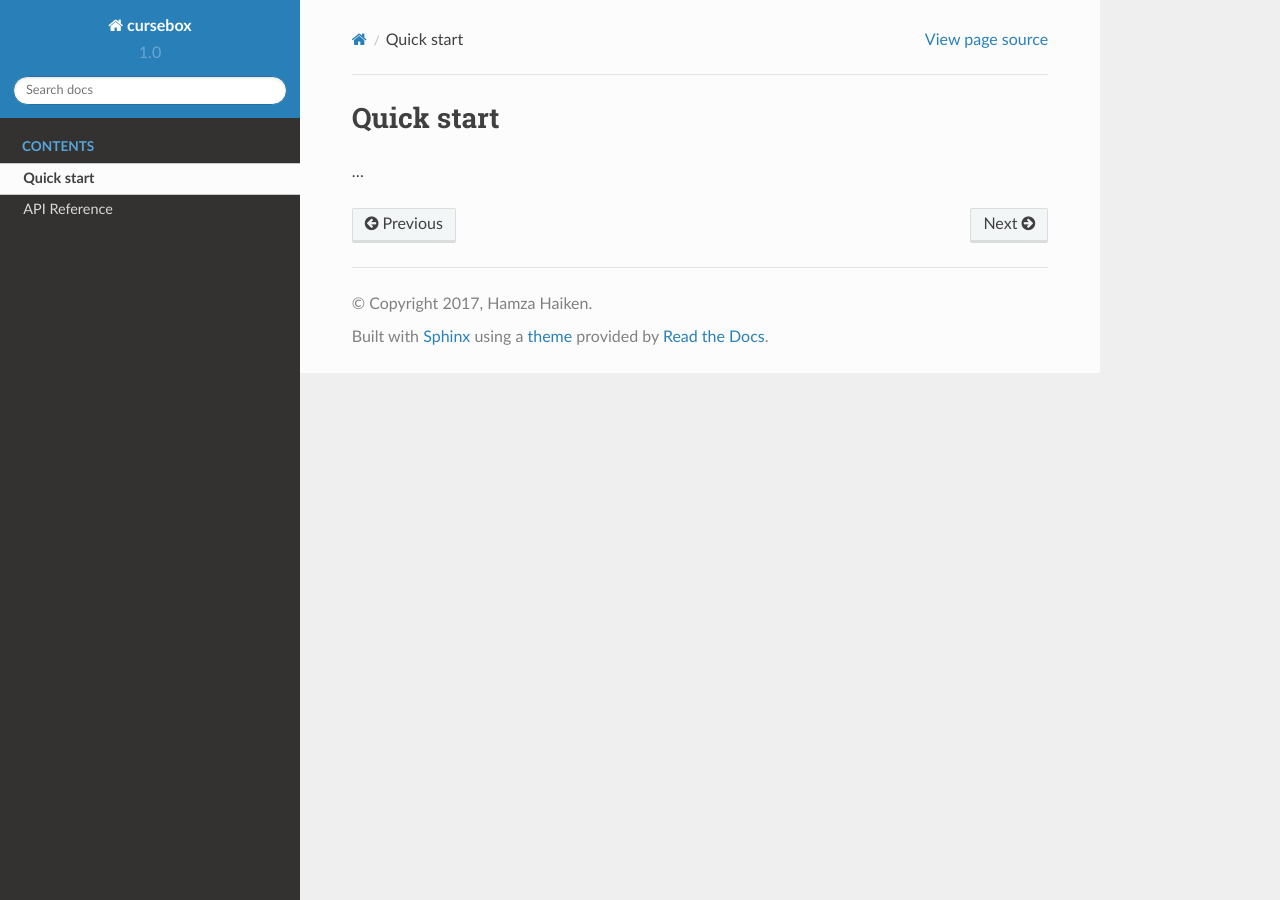
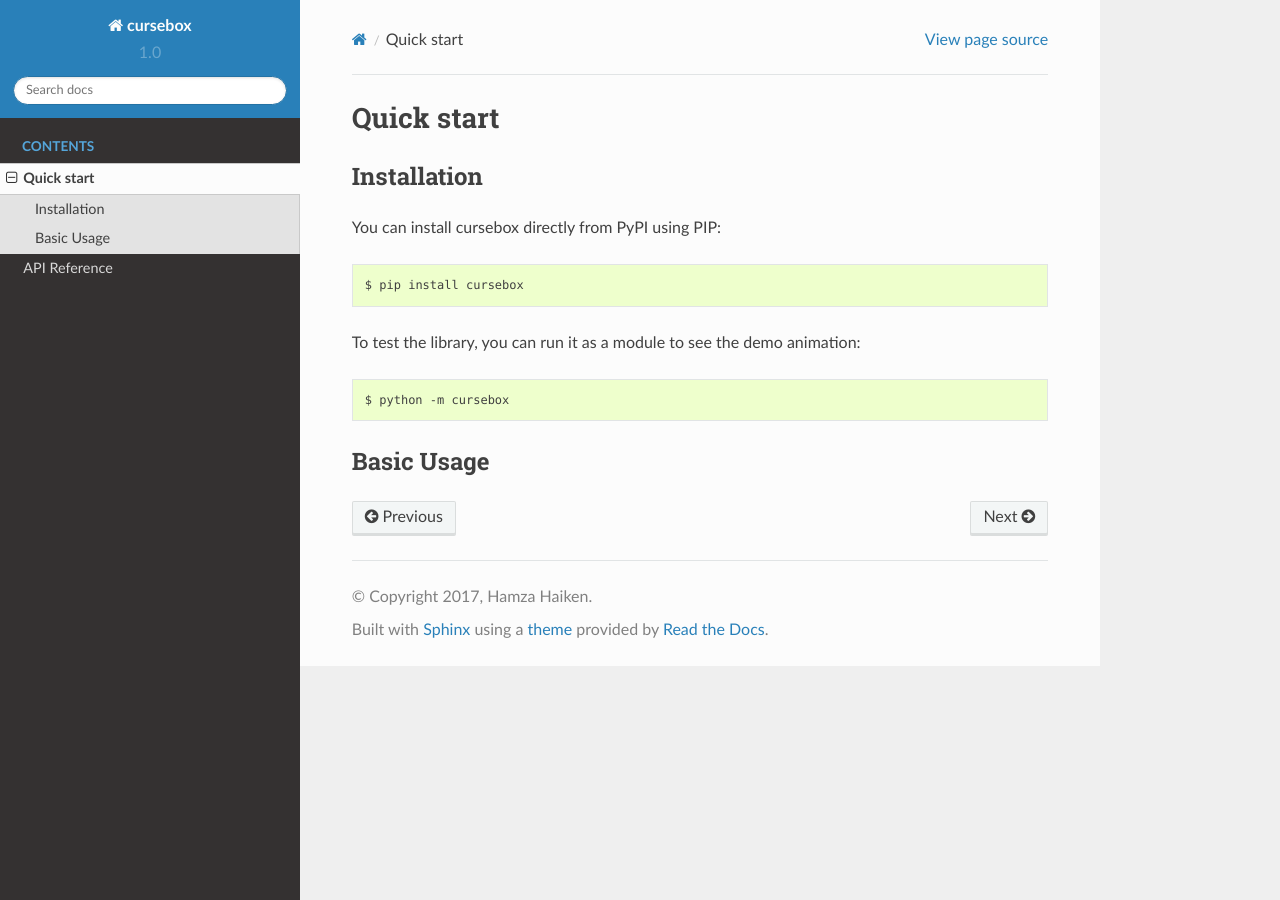
Before and after one commit to Tenchi2xh/cursebox, a Sphinx documentation site: the page built from docs/quickstart.rst, in a window 1280 px wide. Built offline with Sphinx 7.4.7 and the Read the Docs theme 2.0.0, drawn with Linux system fonts in a browser that asks for light colours.

Commit message:
Continue documentation

```diff
--- a/docs/index.rst
+++ b/docs/index.rst
@@ -2,8 +2,6 @@
 
 .. image:: _static/logo_animation.gif
    :width: 216px
-
-|
 
 *Curses made easy*
 
--- a/docs/quickstart.rst
+++ b/docs/quickstart.rst
@@ -1,4 +1,20 @@
 Quick start
 ===========
 
-...
+Installation
+------------
+
+You can install cursebox directly from PyPI using PIP:
+
+.. code-block:: bash
+
+   $ pip install cursebox
+
+To test the library, you can run it as a module to see the demo animation:
+
+.. code-block:: bash
+
+   $ python -m cursebox
+
+Basic Usage
+-----------
```
